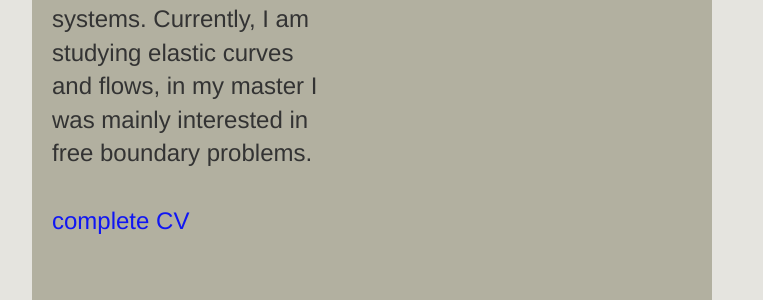
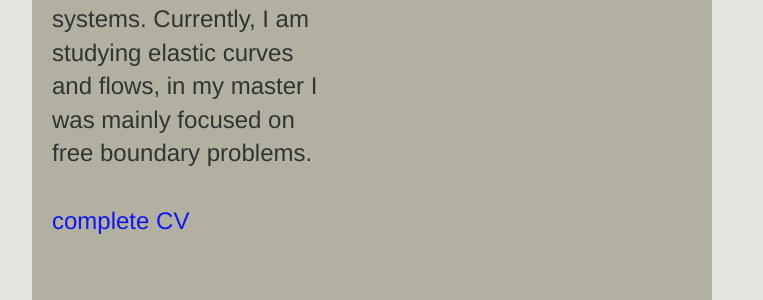
Before and after one commit to Cathelion/Cathelion.github.io, a Jekyll site: the page built from index.html, in a window 1280 px wide. Shown: the part 1024-1324 px from the top of the page, without its empty margins (268-1031 px from the left). Built offline with Jekyll 4.4.1, drawn with Linux system fonts in a browser that asks for light colours; some of the changed text lies outside the part shown.

Commit message:
Update index.html

```diff
--- a/index.html
+++ b/index.html
@@ -13,7 +13,7 @@ title: Home
       <p><b>Email: </b> gruen.florian.32r (at) st.kyoto-u.ac.jp   <br>
       </p>
       <p>Within mathematics, I am interested in Analysis, Geometry and Optimization, especially when using geometric arguments to prove rigorous analytical results. In particular that means (partial) differential equations, calculus of variations, differential geometry and dynamical systems.
-         Currently, I am studying elastic curves and flows, in my master I was mainly interested in free boundary problems.  <br>
+         Currently, I am studying elastic curves and flows, in my master I was mainly focused on free boundary problems.  <br>
          <br>
          <a class="insidep" href="/CV.pdf">complete CV</a>
       </p>
```
